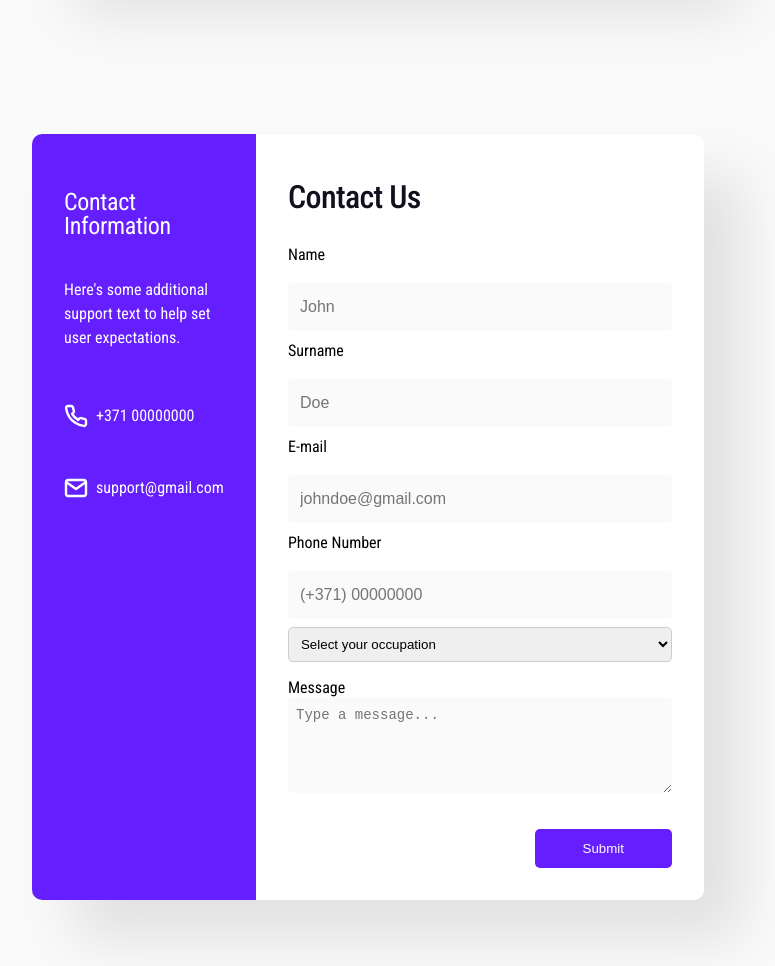
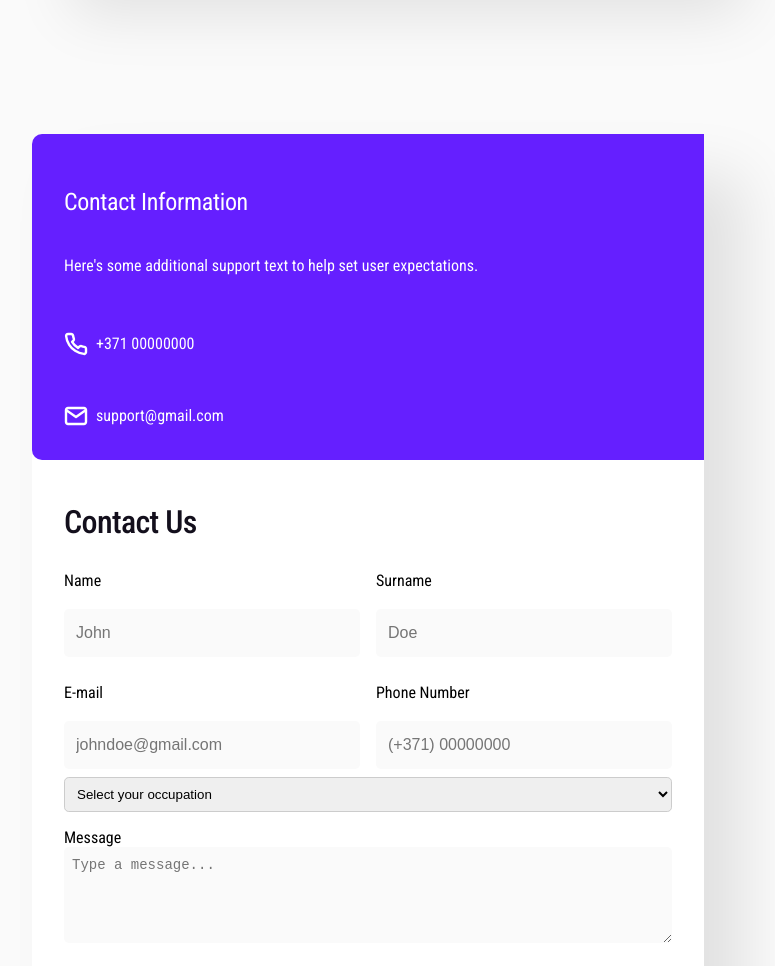
Before and after one commit to looppng/2MD_FORMS_INPUTS, a website built with webpack: page html_ts_boilerplate-master/src/index.html in a window 1280 px wide. Shown: the part 1420-2386 px from the top of the page, without its empty margins (272-1047 px from the left). Built offline with nearby package versions, Linux system fonts and the light colour scheme; files whose address does not match are found by name.

Commit message:
help me ;(

```diff
--- a/html_ts_boilerplate-master/src/styles.scss
+++ b/html_ts_boilerplate-master/src/styles.scss
@@ -347,11 +347,11 @@ body {
 .left-row {
   color: #FFF;
   flex-direction: column;
+  flex: 1;
   background-color: #651FFF;
+  width: 33.33%;
   border-radius: 0.625rem 0 0 0.625rem;
   padding: 1rem 2rem 1rem 2rem;
-  width: 33.33%;
-  box-sizing: border-box;
 }
 
 .left-row h5 {
@@ -379,9 +379,9 @@ body {
 .right-row {
   display: flex;
   flex-direction: column;
-  padding: 1rem 2rem 1rem 2rem;
-  width: 66.67%;
-  box-sizing: border-box;
+  flex: 2;
+  width: 66.66%;
+  padding: 1rem 2rem;
 }
 
 .custom-select select {
@@ -408,6 +408,27 @@ body {
   width: 24px;
   height: 24px;
 }
+
+.form-grid {
+  display: grid;
+  grid-template-columns: repeat(2, 1fr);
+  grid-template-rows: repeat(2, auto);
+  gap: 1rem;
+}
+
+.form-group {
+  display: flex;
+  flex-direction: column;
+}
+
+
+@media screen and (max-width: 768px) {
+  .form-grid {
+    grid-template-columns: 1fr;
+  }
+}
+
+
 
 .contact-button-container {
   display: flex;
```
